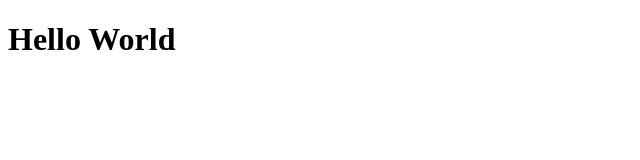
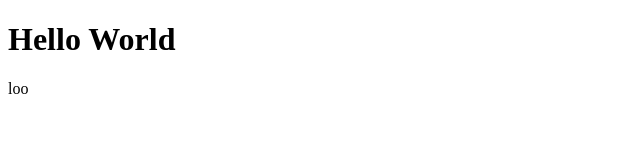
Before and after one commit to RevathyParamasivam/Missionary-web-app, a plain HTML site: page index.html in a window 1280 px wide. Shown: the full height of the page, 0-640 px from the left. Drawn offline with Linux system fonts and the light colour scheme.

Commit message:
Update index.html

```diff
--- a/index.html
+++ b/index.html
@@ -12,5 +12,6 @@
 <h1>Hello World</h1>
 
 
+loo
 </body>
 </html>
```
